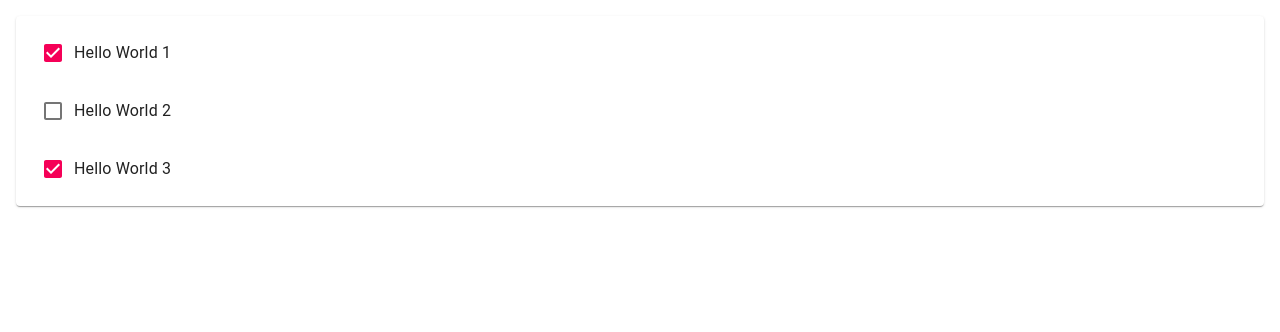
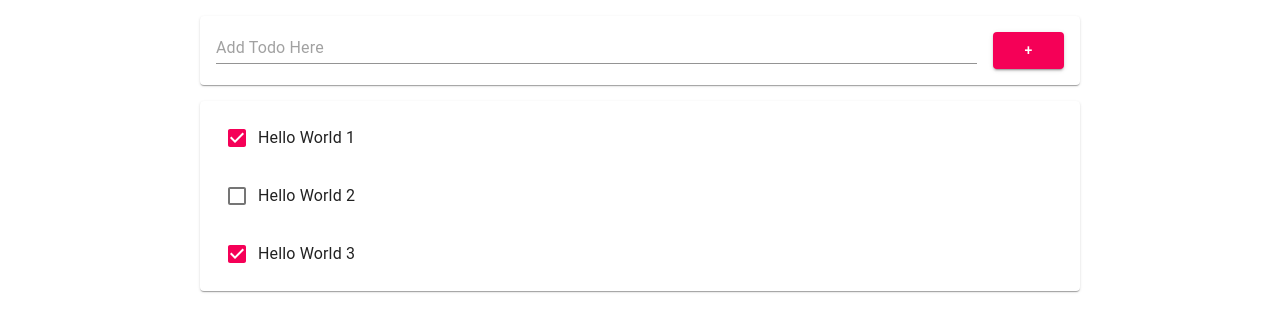
Before and after one commit to dyanii/todo-react-app1, a React (Create React App) app: page / in a window 1280 px wide. Shown: the top 332 px of the page. Built offline with nearby package versions, Linux system fonts and the light colour scheme.

Commit message:
4/12 수업 종료

```diff
--- /dev/null
+++ b/src/AddTodo.js
@@ -0,0 +1,56 @@
+import React from "react";
+import { TextField, Paper, Button, Grid } from "@material-ui/core";
+
+class AddTodo extends React.Component{
+    constructor(props) {
+        super(props);
+        this.state={ item: {title: ""}}; //사용자의 입력을 저장할 오브젝트
+        this.add = props.add; //props의 함수를 this.add에 연결
+    }
+
+    onInputChange = (e) => {
+        const thisItem= this.state.item;
+        thisItem.title= e.target.value;
+        this.setState({item: thisItem});
+        console.log(thisItem);
+    }
+
+    onButtonClick = () => { //add함수 이용하여 item 추가하기
+        this.add(this.state.item);
+        this.setState({item: {title: "" }});
+    }
+
+    enterKeyEventHandler = (e) => {
+        if (e.key === 'Enter'){
+            this.onButtonClick();
+        }
+    }
+
+    render(){
+        return (
+          <Paper style={{margin: 16, padding:16}}>
+           <Grid container>
+              <Grid xs={11} md={11} item style={{paddingRight: 16}}>
+                 <TextField
+                 placeholder="Add Todo Here"
+                 fullWidth
+                 onChange={this.onInputChange}
+                 value={this.state.item.title}
+                 onKeyPress={this.enterKeyEventHandler} />
+             </Grid>
+             <Grid xs={1} md={1} item>
+                <Button
+                fullWidth
+                color="secondary"
+                variant="contained"
+                onClick={this.onButtonClick}>
+                    +
+                </Button>
+            </Grid>
+        </Grid>
+        </Paper>
+        );
+    }
+}
+
+export default AddTodo;
--- a/src/App.js
+++ b/src/App.js
@@ -1,7 +1,8 @@
 import React from "react";
+import Todo from './Todo';
+import AddTodo from './AddTodo.js';
+import {Paper, List, Container} from "@material-ui/core";
 import './App.css';
-import Todo from './Todo';
-import {Paper, List} from "@material-ui/core";
 
 class App extends React.Component {
   constructor(props){
@@ -13,7 +14,15 @@
         {id: 2, title: "Hello World 3", done: true}
       ]
     };
+  }
 
+  add= (item) => {
+    const thisItems= this.state.items;
+    item.id = "ID-" + thisItems.length;
+    item.done = false;
+    thisItems.push(item);
+    this.setState({items: thisItems});
+    console.log( "items : ", this.state.items);
   }
 
   render(){
@@ -35,8 +44,12 @@
 
     return (
       <div className="App">
+        <Container maxWidth='md'>
+          <AddTodo add={this.add} />
+          <div className="TodoList">{todoItems}</div>
+        </Container>
         {/* <Todo item={this.state.items} />   <Todo> 컴포넌트 여러 개 */}
-        {todoItems}
+        {/*todoItems*/}
       </div>
     );
   }
```
